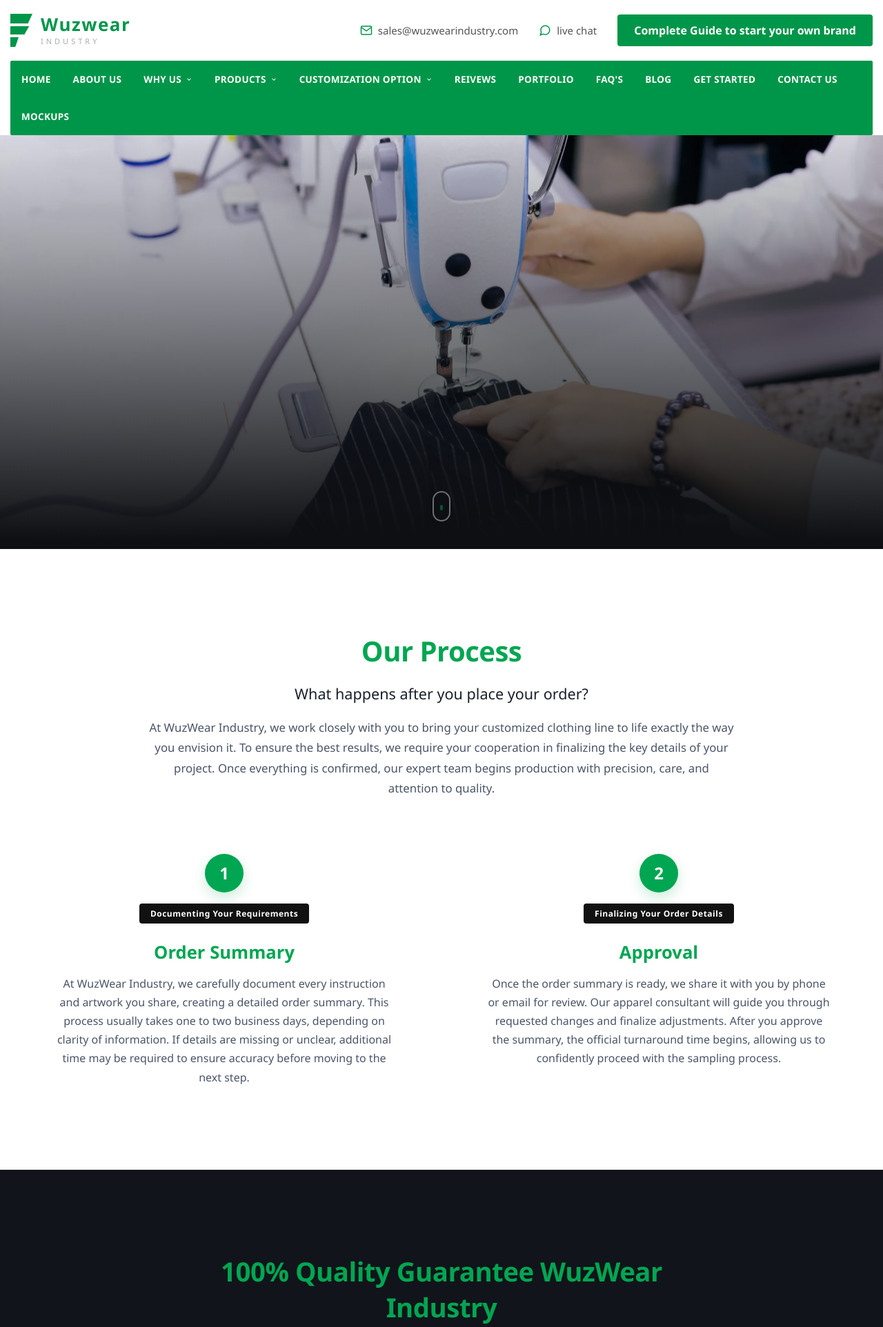
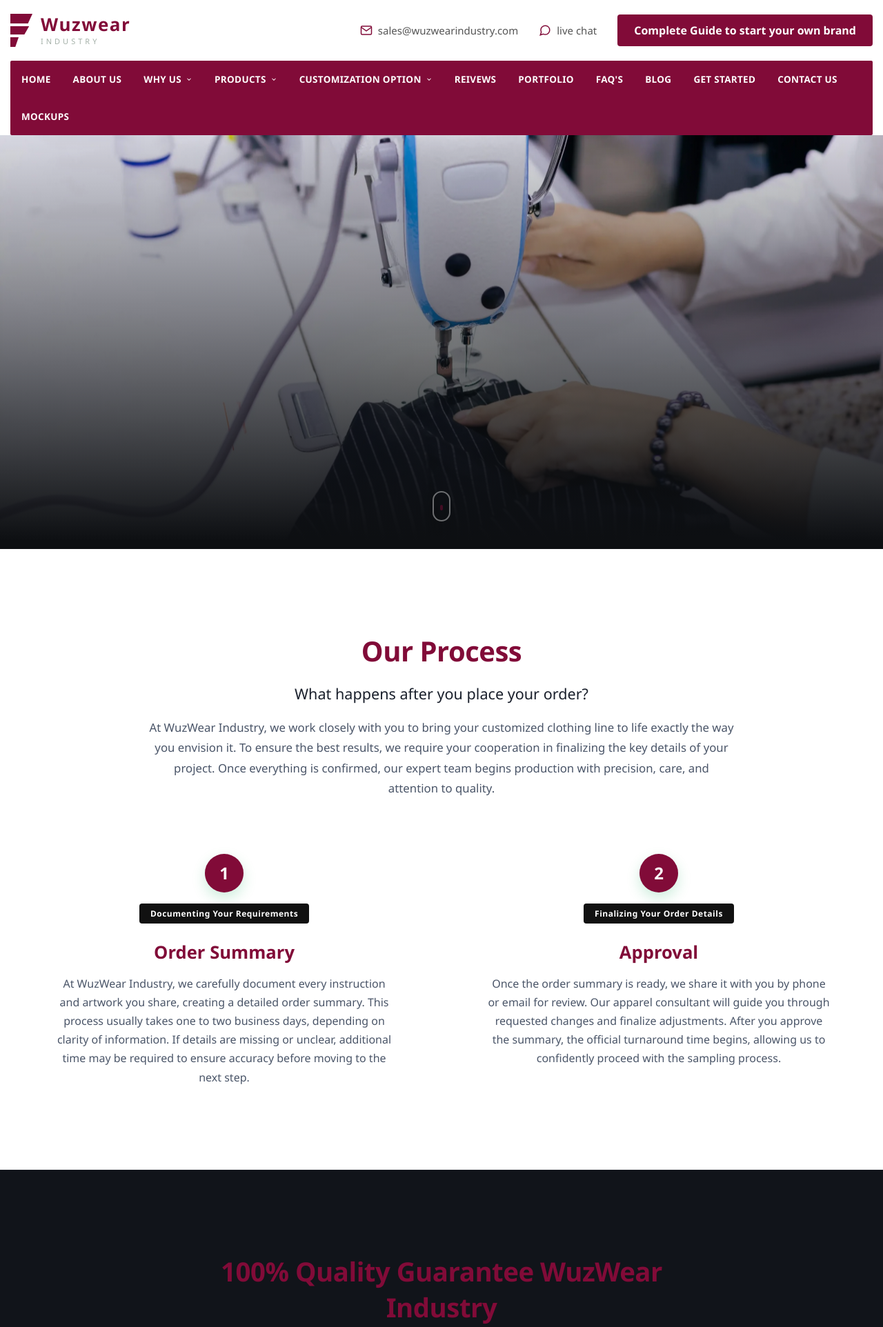
Before and after one commit to zumclo/UMER1, a Node server app: page /100-quality-guarantee in a window 1280 px wide. Shown: the top 1924 px of the page at 69% size. Run offline with Node 20, Linux system fonts and the light colour scheme.

Commit message:
updated my code in UMER1

```diff
--- a/public/css/footer.css
+++ b/public/css/footer.css
@@ -45,7 +45,7 @@
     content: '';
     position: absolute;
     left: 0;
-    background-color: #009649;
+    background-color: #810B38;
 }
 
 .fab-f-logo-icon::before {
@@ -68,7 +68,7 @@
     left: 0;
     width: 10px;
     height: 11px;
-    background-color: #009649;
+    background-color: #810B38;
     clip-path: polygon(0 0, 100% 0, 60% 100%, 0 100%);
 }
 
@@ -78,7 +78,7 @@
 }
 
 .fab-f-logo-title {
-    color: #009649;
+    color: #810B38;
     font-size: 20px;
     font-weight: 700;
     letter-spacing: 1px;
@@ -147,7 +147,7 @@
     left: 0;
     width: 35px;
     height: 2px;
-    background-color: #009649;
+    background-color: #810B38;
 }
 
 .fab-footer-links {
@@ -168,7 +168,7 @@
 }
 
 .fab-footer-links a:hover {
-    color: #009649;
+    color: #810B38;
     padding-left: 4px;
 }
 
@@ -214,7 +214,7 @@
 
 /* Specific background adjustment for HBL icon block */
 .fab-pay-circle.fab-bg-green {
-    background-color: #005b41;
+    background-color: #020263;
     padding: 0;
 }
 
@@ -271,7 +271,7 @@
 
 /* Interactive Feedback Animations */
 .fab-social-links a:hover {
-    background-color: #009649;
+    background-color: #810B38b5;
     color: #ffffff;
     transform: translateY(-3px);
 }
--- a/public/css/nav.css
+++ b/public/css/nav.css
@@ -39,7 +39,7 @@
     content: '';
     position: absolute;
     left: 0;
-    background-color: #009649;
+    background-color: #810B38;
 }
 
 .fab-logo-icon::before {
@@ -62,7 +62,7 @@
     left: 0;
     width: 12px;
     height: 14px;
-    background-color: #009649;
+    background-color: #810B38;
     clip-path: polygon(0 0, 100% 0, 60% 100%, 0 100%);
 }
 
@@ -72,7 +72,7 @@
 }
 
 .fab-logo-title {
-    color: #009649;
+    color: #810B38;
     font-size: 26px;
     font-weight: 700;
     letter-spacing: 1.5px;
@@ -105,19 +105,19 @@
 }
 
 .fab-contact-item:hover {
-    color: #009649;
+    color: #810B38;
 }
 
 .fab-contact-item svg {
     width: 18px;
     height: 18px;
     fill: none;
-    stroke: #009649;
+    stroke: #810B38;
     stroke-width: 2;
 }
 
 .fab-cta-btn {
-    background-color: #009649;
+    background-color: #810B38;
     color: #ffffff;
     padding: 12px 24px;
     border-radius: 4px;
@@ -128,11 +128,11 @@
 }
 
 .fab-cta-btn:hover {
-    background-color: #007d3c;
+    background-color: #810B38b5;
 }
 
 .fab-main-navbar {
-    background-color: #009649;
+    background-color: #810B38;
     border-radius: 2px;
     display: flex;
     justify-content: center;
@@ -164,7 +164,7 @@
 }
 
 .fab-menu-link:hover {
-    background-color: #007d3c;
+    background-color: #810B38b5;
 }
 
 .fab-menu-link svg {
@@ -245,7 +245,7 @@
     }
 
     .fab-dropdown-col a:hover {
-        color: #009649;
+        color: #810B38;
     }
 
     .fab-graphics-col {
@@ -306,7 +306,7 @@
         display: block;
         width: 100%;
         height: 3px;
-        background-color: #009649;
+        background-color: #810B38;
         transition: transform 0.3s cubic-bezier(0.4, 0, 0.2, 1), opacity 0.3s ease, background-color 0.3s ease;
         border-radius: 2px;
     }
@@ -330,7 +330,7 @@
         top: 100%;
         left: 0;
         width: 100%;
-        background-color: #009649;
+        background-color: #810B38;
         box-shadow: 0 8px 16px rgba(0,0,0,0.15);
         border-radius: 0;
         z-index: 1000;
@@ -361,7 +361,7 @@
     /* Toggled items hidden state default setting */
     .fab-mega-dropdown {
         display: none;
-        background-color: #007d3c;
+        background-color: #810B38;
         padding: 5px 24px 15px 24px;
     }
 
@@ -399,7 +399,7 @@
     }
 
     .class-mobile-cta {
-        background-color: #005629 !important;
+        background-color: #810B38b5 !important;
         font-weight: bold;
     }
 }
--- a/public/css/polos.css
+++ b/public/css/polos.css
@@ -227,7 +227,7 @@
 /* --- Brand Call To Action Button --- */
 .btn-quote {
   display: inline-block;
-  background-color: #009651; /* Corporate emerald identity green */
+  background-color: #810B38; /* Corporate emerald identity green */
   color: #ffffff;
   text-decoration: none;
   font-size: 0.85rem;
@@ -238,7 +238,7 @@
 }
 
 .btn-quote:hover {
-  background-color: #007a41;
+  background-color: #810B38b5;
 }
 
 .quote-btn:active {
--- a/public/css/whyus.css
+++ b/public/css/whyus.css
@@ -187,7 +187,7 @@ body {
 }
 
 .fp-main-title {
-    color: #00a651; /* Vibrant exact green match */
+    color: #810B38; /* Vibrant exact green match */
     font-size: 2.5rem;
     font-weight: 600;
     margin-bottom: 25px;
@@ -242,7 +242,7 @@ body {
 }
 
 .fp-step-number {
-    background-color: #00a651;
+    background-color: #810B38;
     color: #ffffff;
     width: 50px;
     height: 50px;
@@ -269,7 +269,7 @@ body {
 
 /* Typography Inside Columns */
 .fp-step-heading {
-    color: #00a651;
+    color: #810B38;
     font-size: 1.6rem;
     font-weight: 600;
     margin-bottom: 15px;
@@ -556,7 +556,7 @@ body {
     transform: translateX(-50%);
     width: 4px;
     height: 8px;
-    background-color: #00a651;
+    background-color: #810B38;
     border-radius: 2px;
     animation: txWheelPulse 1.8s infinite ease-in-out;
 }
@@ -589,7 +589,7 @@ body {
 }
 
 .fp-main-title {
-    color: #00a651;
+    color: #810B38;
     font-size: 2.5rem;
     font-weight: 700;
     margin-bottom: 20px;
@@ -638,7 +638,7 @@ body {
 }
 
 .fp-step-number {
-    background-color: #00a651;
+    background-color: #810B38;
     color: #ffffff;
     width: 56px;
     height: 56px;
@@ -663,7 +663,7 @@ body {
 }
 
 .fp-step-heading {
-    color: #00a651;
+    color: #810B38;
     font-size: 1.6rem;
     font-weight: 600;
     margin-bottom: 15px;
@@ -698,7 +698,7 @@ body {
 }
 
 .qg-main-title {
-    color: #00a651;
+    color: #810B38;
     font-size: 2.4rem;
     font-weight: 700;
     margin-bottom: 15px;
--- a/views/home.ejs
+++ b/views/home.ejs
@@ -11,9 +11,9 @@
 
     <section class="hero-slider">
   <div class="slider-container">
-    <div class="slide active" style="background-image: url('/photos/home.webp');"></div>
-    <div class="slide" style="background-image: url('/photos/home1.webp');"></div>
-    <div class="slide" style="background-image: url('/photos/home3.jpg');"></div>
+    <div class="slide active" style="background-image: url('/photos/home3.jpg');"></div>
+    <div class="slide" style="background-image: url('/photos/mainpage1.png');"></div>
+    <div class="slide" style="background-image: url('/photos/mainpage3.jpg');"></div>
   </div>
 
   <!-- <div class="hero-content">
--- a/views/partials/footer.ejs
+++ b/views/partials/footer.ejs
@@ -19,9 +19,9 @@
 
                 <div class="fab-contact-info">
                     <p class="fab-call-tag">Call us 24/7</p>
-                    <a href="tel:+923077859493" class="fab-phone-link">+92307-7859493</a>
+                    <a href="tel:+923704388048" class="fab-phone-link">+92370-4388048</a>
                     <p class="fab-address">51310 Sialkot, Pakistan</p>
-                    <p class="fab-email">Email Us: <a href="mailto:sales@fabuluxeindustry.com">sales@fabuluxeindustry.com</a></p>
+                    <p class="fab-email">Email Us: <a href="mailto:sales@wuzwearindustry.com">sales@wuzwearindustry.com</a></p>
                     <a href="/contact-us" class="fab-underline-link">Contact Us</a>
                 </div>
             </div>
```
Also changed, not shown: other parts of public/css/whyus.css (+18 -18 lines), public/css/cut-and-sew.css (+6 -6 lines), public/css/home.css (+8 -8 lines), public/css/why-us-main.css (+5 -5 lines), bin/www, public/photos/mainpage.jpg (added), public/photos/mainpage1.png (added), public/photos/mainpage3.jpg (added).
